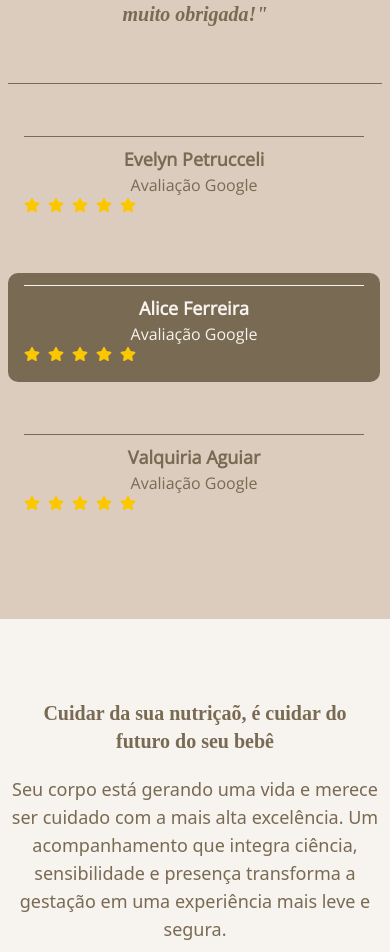
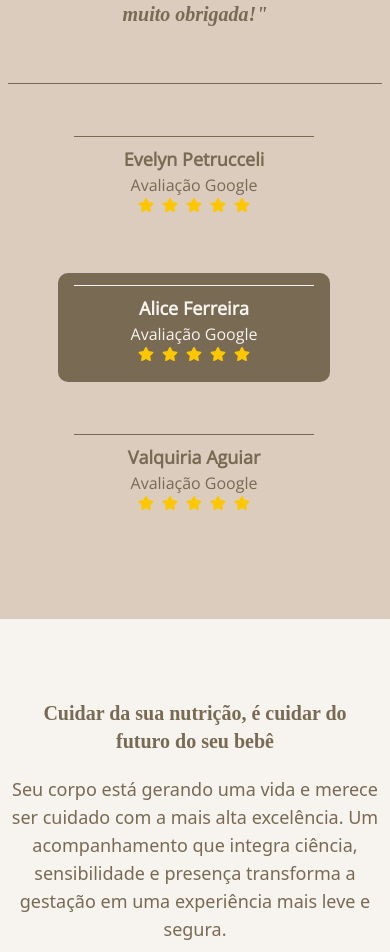
Before and after one commit to HelcioAnicio/Karen-Martins---Nutricionista, a React (Vite) app: page / in a window 390 px wide. Shown: the part 7743-8695 px from the top of the page. Built offline with nearby package versions, Linux system fonts and the light colour scheme; a web font is replaced by a local one.

Commit message:
Chore: Fixed responsivenes and text at page

```diff
--- a/index.html
+++ b/index.html
@@ -3,12 +3,15 @@
   <head>
     <meta charset="UTF-8" />
     <!-- <link rel="icon" type="image/svg+xml" href="/vite.svg" /> -->
-    <!-- <link rel="preconnect" href="https://fonts.googleapis.com" />
-    <link rel="preconnect" href="https://fonts.gstatic.com" crossorigin />
-    <link
-      href="https://fonts.googleapis.com/css2?family=Merriweather:ital,opsz,wght@0,18..144,300..900;1,18..144,300..900&family=Open+Sans:ital,wght@0,300..800;1,300..800&display=swap"
-      rel="stylesheet"
-    /> -->
+    <meta
+      name="description"
+      content="Karen Martins, especializada em nutrição Materno Infantil."
+    />
+    <meta
+      name="keywords"
+      content="Nutricionista, Karen Martins,Consultora em Amamentação, Materno-Infantil, Especialização em nutrição, nutrição, Especializada em Nutrição Materno Infantil "
+    />
+    <meta name="author" content="Helcio Anicio" />
     <meta name="viewport" content="width=device-width, initial-scale=1.0" />
     <title>Karen Martins - Nutricionista</title>
   </head>
--- a/src/components/ui/feedback.tsx
+++ b/src/components/ui/feedback.tsx
@@ -61,7 +61,7 @@ export const FeedBack = () => {
 
   return (
     <section id="feedback" className="bg-secondary py-20">
-      <article className="m-auto flex w-full max-w-5xl flex-col gap-10 p-2">
+      <article className="m-auto flex w-full max-w-5xl flex-col items-center gap-10 p-2">
         <h2 className="font-merriweather text-xl font-bold md:text-2xl lg:text-3xl">
           O que dizem as mulheres que confiam no meu trabalho?
         </h2>
@@ -75,11 +75,11 @@ export const FeedBack = () => {
             </p>{" "}
           </div>
 
-          <ul className="flex flex-col gap-10 pr-0.5">
+          <ul className="flex flex-col items-center gap-10 pr-0.5">
             {arrayFeedback.map((item, index) => (
               <li
                 key={index}
-                className={`group hover:bg-foreground hover:text-background max-w-96 rounded-lg p-4 py-3 transition-all duration-300 ${isSelected === index && "group bg-foreground text-background"}`}
+                className={`group hover:bg-foreground hover:text-background w-max rounded-lg p-4 py-3 transition-all duration-300 ${isSelected === index && "group bg-foreground text-background"}`}
               >
                 <input
                   type="radio"
@@ -92,10 +92,10 @@ export const FeedBack = () => {
                 />
                 <label
                   htmlFor={`feedback-${index}`}
-                  className="flex cursor-pointer flex-col gap-3"
+                  className="w-full cursor-pointer gap-3"
                 >
                   <div
-                    className={`group-hover:border-t-background w-full border-t py-2 transition-all duration-300 ${isSelected === index ? "border-t-background" : "border-t-foreground"}`}
+                    className={`group-hover:border-t-background flex w-full max-w-80 min-w-60 flex-col items-center border-t py-2 transition-all duration-300 ${isSelected === index ? "border-t-background" : "border-t-foreground"}`}
                   >
                     <p className="text-lg font-bold">{item.name}</p>
                     <p className="font-extralight">{item.from}</p>
--- a/src/components/ui/footer.tsx
+++ b/src/components/ui/footer.tsx
@@ -9,7 +9,7 @@ export const Footer = () => {
       <div className="flex flex-col gap-20">
         <div className="flex max-w-2xl flex-col gap-5">
           <h2 className="font-merriweather max-w-xs text-xl font-bold max-[600px]:m-auto md:max-w-lg md:text-2xl lg:text-3xl">
-            Cuidar da sua nutriçaõ, é cuidar do futuro do seu bebê
+            Cuidar da sua nutrição, é cuidar do futuro do seu bebê
           </h2>
           <p className="text-lg">
             Seu corpo está gerando uma vida e merece ser cuidado com a mais alta
```
